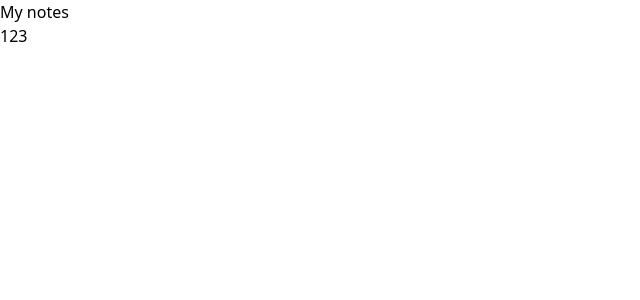
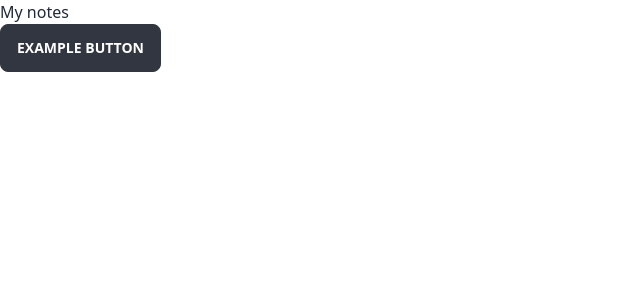
Before and after one commit to Halera-inc/simple-notes-front, a Next.js app: page /notes in a window 1280 px wide. Shown: the top 300 px of the page, without its empty margins (0-640 px from the left). Built offline with nearby package versions, Linux system fonts and the light colour scheme.

Commit message:
feature: tailwind-init * fix * added custom colors * added daisyui

```diff
--- a/next.config.js
+++ b/next.config.js
@@ -1,7 +1,6 @@
 /** @type {import('next').NextConfig} */
 const nextConfig = {
   reactStrictMode: true,
-  swcMinify: true,
 }
 
 module.exports = nextConfig
--- a/package.json
+++ b/package.json
@@ -10,6 +10,7 @@
   },
   "dependencies": {
     "@reduxjs/toolkit": "^1.8.4",
+    "daisyui": "^2.24.0",
     "next": "12.2.5",
     "react": "18.2.0",
     "react-dom": "18.2.0",
--- a/pages/notes.tsx
+++ b/pages/notes.tsx
@@ -1,8 +1,10 @@
+
+
 const Notes = () => {
     return (
         <div>
             <h1>My notes</h1>
-            <button className={'font-bold bg-amber-200'}>123</button>
+            <button className={'btn btn-active'}>Example button</button>
         </div>
     )
 }
--- /dev/null
+++ b/postcss.config.js
@@ -0,0 +1,6 @@
+module.exports = {
+  plugins: {
+    tailwindcss: {},
+    autoprefixer: {},
+  },
+}
--- a/src/styles/globals.css
+++ b/src/styles/globals.css
@@ -1,4 +1,4 @@
-/* Tailwind init files */
+/*!* Tailwind init files *!*/
 @tailwind base;
 @tailwind components;
 @tailwind utilities;
--- /dev/null
+++ b/tailwind.config.js
@@ -0,0 +1,30 @@
+/** @type {import('tailwindcss').Config} */
+module.exports = {
+    darkMode: 'class',
+    content: [
+        "./pages/**/*.{js,ts,jsx,tsx}",
+        "./src/**/*.{js,ts,jsx,tsx}",
+    ],
+    extend: {
+        theme: {
+            colors: {
+                "bg-black": "#212121",
+                "white": "#FFFFFF",
+                "bg-white-dark": "#F2F6F9",
+                "mustard": "#F6F0D8",
+                "mustard-dark": "#C6B05D",
+                "blue": "#E5F1FD",
+                "blue-dark": "#5590C1",
+                "violet": "#E5DEF0",
+                "violet-dark": "#866FA7",
+                "green": "#D6EDD9",
+                "green-dark": "#5E9C80",
+                "gray": "#E5E5E5",
+                "red": "#F06464"
+            },
+        },
+    },
+    plugins: [
+        require('daisyui'),
+    ],
+}
--- a/tsconfig.json
+++ b/tsconfig.json
@@ -13,7 +13,8 @@
     "resolveJsonModule": true,
     "isolatedModules": true,
     "jsx": "preserve",
-    "incremental": true
+    "incremental": true,
+    "baseUrl": "."
   },
   "include": ["next-env.d.ts", "**/*.ts", "**/*.tsx"],
   "exclude": ["node_modules"]
```
Also changed, not shown: 1 other file (tests, documents, lock files or other folders).
